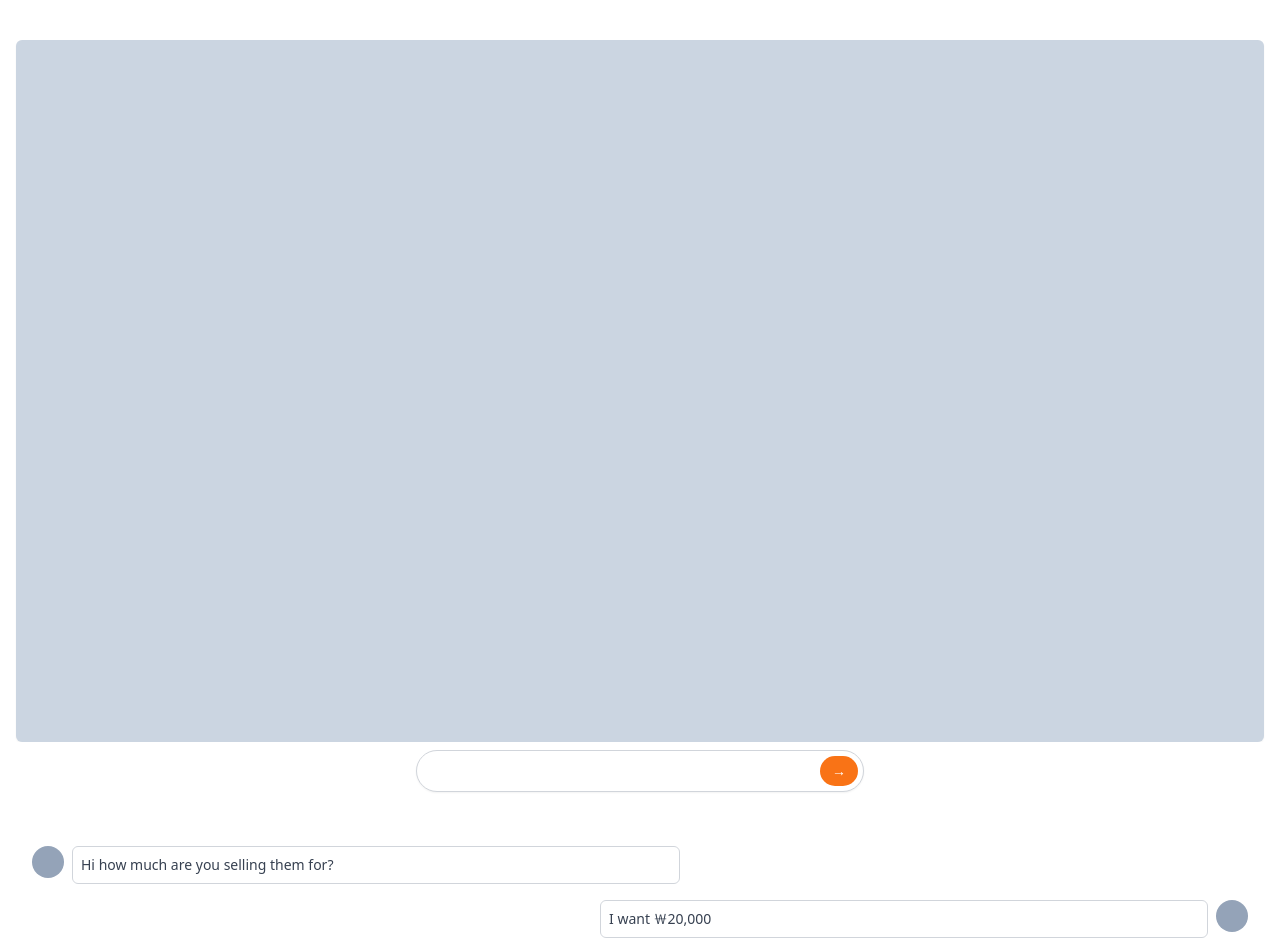
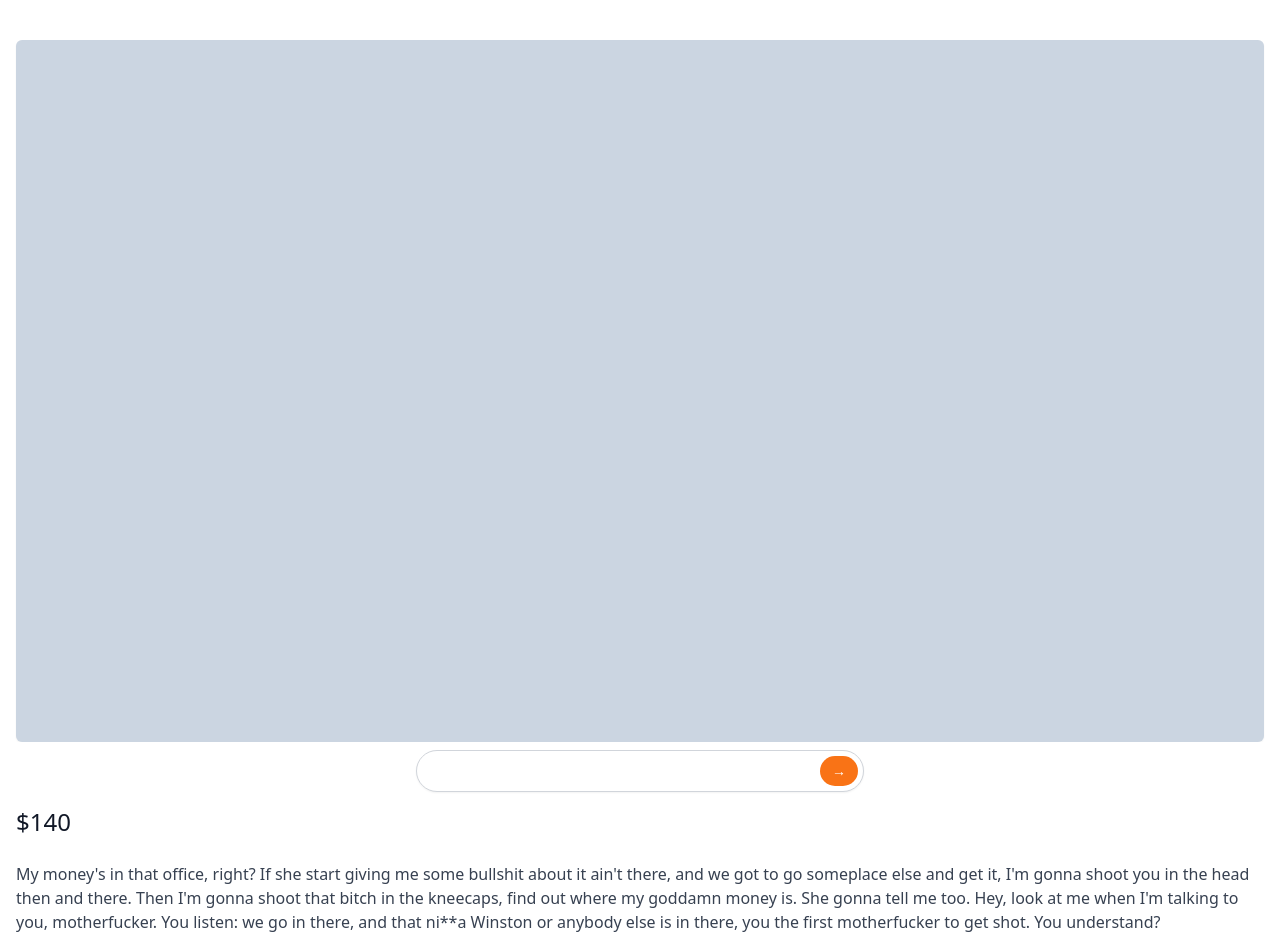
Before and after one commit to dev-jihye/carrot-market-clone, a Next.js app: page /stream/1 in a window 1280 px wide. Shown: the top 952 px of the page. Built offline with nearby package versions, Linux system fonts and the light colour scheme.

Commit message:
💄 라이브 스트림 디테일 마크업 및 css 수정

```diff
--- a/pages/stream/[id].tsx
+++ b/pages/stream/[id].tsx
@@ -4,9 +4,22 @@
   return (
     <div className="py-10 px-4 space-y-4">
       <div className="w-full rounded-md shadow-sm bg-slate-300 aspect-video" />
-      <h3 className="text-gray-800 font-semibold text-2xl mt-2">
-        Let&apos;s try pizza
-      </h3>
+      <div className="mt-5">
+        <h1 className="text-3xl font-bold text-gray-900">Galaxy S50</h1>
+        <span className="text-2xl block mt-3 text-gray-900">$140</span>
+        <p className=" my-6 text-gray-700">
+          My money&apos;s in that office, right? If she start giving me some
+          bullshit about it ain&apos;t there, and we got to go someplace else
+          and get it, I&apos;m gonna shoot you in the head then and there. Then
+          I&apos;m gonna shoot that bitch in the kneecaps, find out where my
+          goddamn money is. She gonna tell me too. Hey, look at me when I&apos;m
+          talking to you, motherfucker. You listen: we go in there, and that
+          ni**a Winston or anybody else is in there, you the first motherfucker
+          to get shot. You understand?
+        </p>
+      </div>
+      <div>
+        <h2 className="text-2xl font-bold text-gray-900">Live Chat</h2>
         <div className="py-10 pb-16 px-4 space-y-4 h-[50vh] overflow-y-scroll">
           <div className="flex items-start space-x-2">
             <div className="w-8 h-8 rounded-full bg-slate-400" />
@@ -165,6 +178,7 @@
             </div>
           </div>
         </div>
+      </div>
       <div className="fixed py-2 bg-white bottom-0 inset-x-0">
         <div className="flex relative max-w-md items-center  w-full mx-auto">
           <input
```
Lines whose indentation alone changed are shown as unchanged.
